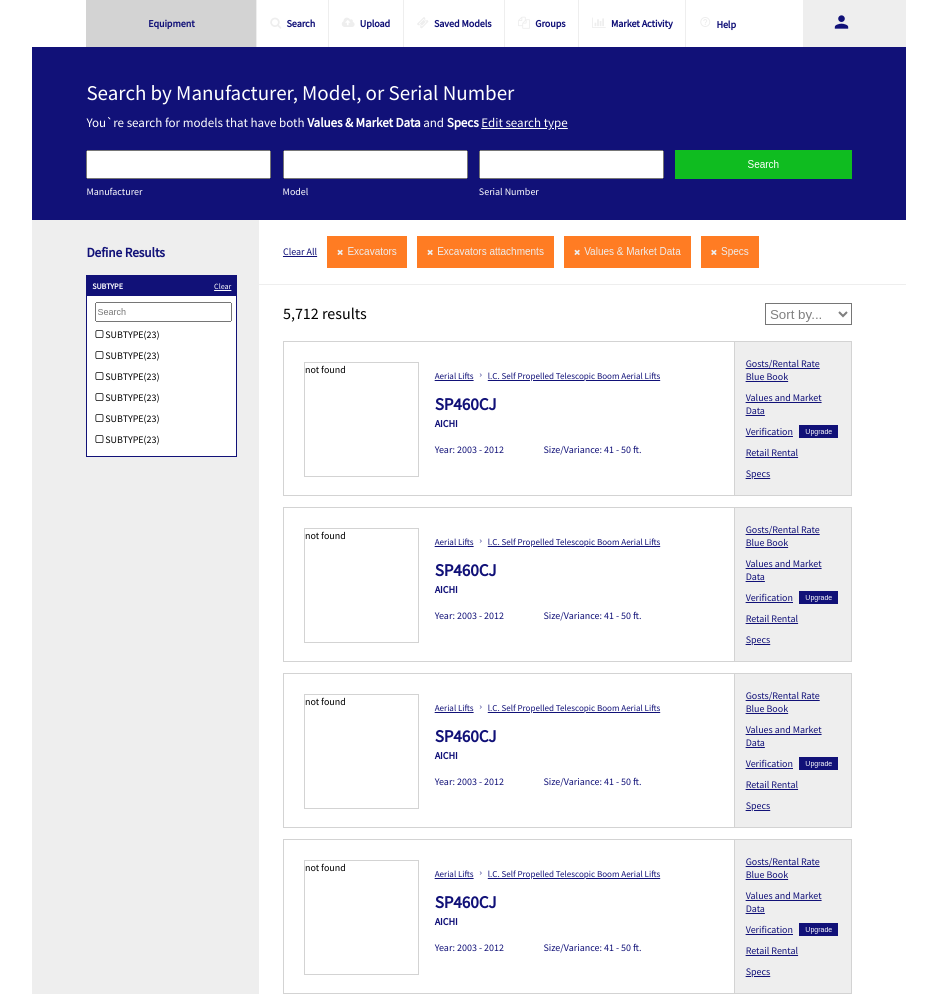
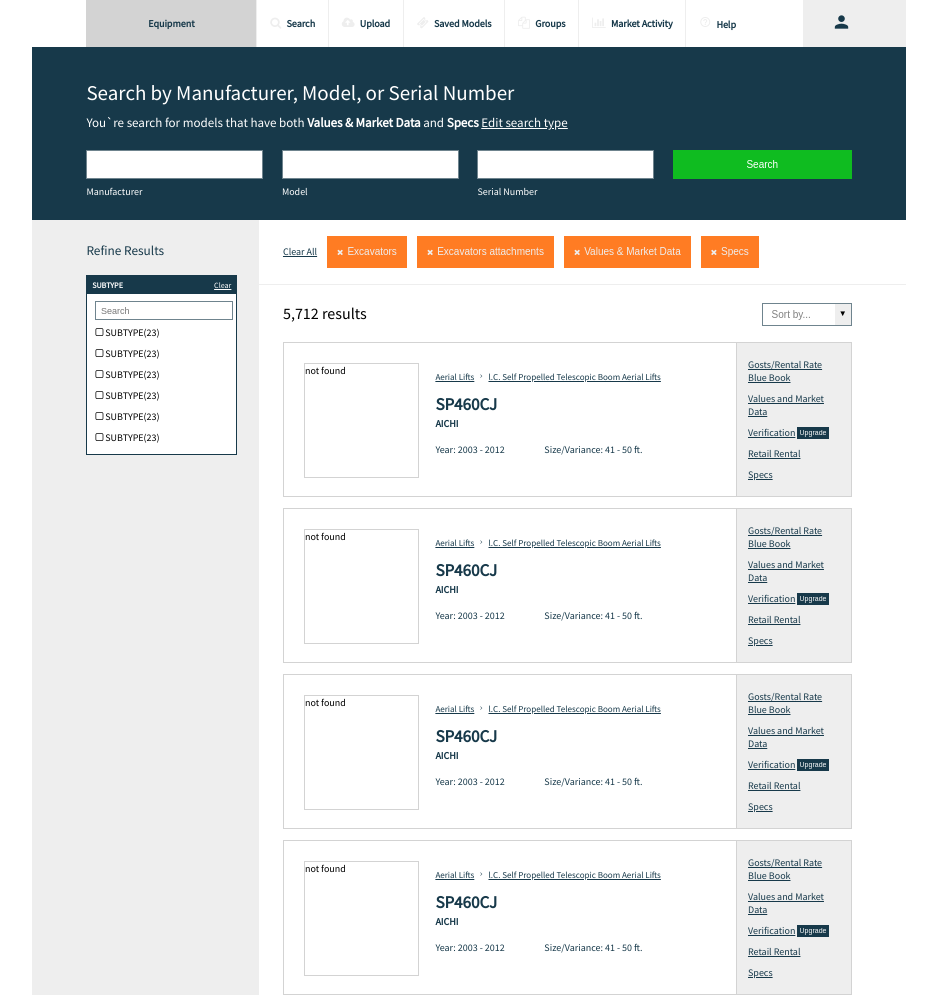
Before and after one commit to ZgerskiyVadim/responsive-layout, a website: page index.html in a window 1280 px wide. Shown: the whole page, without its empty margins (171-1108 px from the left). Drawn offline with Linux system fonts and the light colour scheme.

Commit message:
Change styles

```diff
--- a/css/main.scss
+++ b/css/main.scss
@@ -3,6 +3,8 @@
 $font: 'Source Sans Pro', sans-serif;
 $max-width: 874px;
 $background-grey: #eeeeee;
-$background-blue: #111178;
+$background-blue: #17394a;
+$background-light_blue: rgba(23, 57, 74, 0.62);
 $background-orange: #ff7c23;
+$background-green: #0fbc20;
 $padding-sections: 3.4em;
--- a/css/style.scss
+++ b/css/style.scss
@@ -95,9 +95,6 @@
         margin: 0.5rem 0;
         font-size: 13px;
       }
-      span {
-        font-weight: 700;
-      }
       a {
         color: white;
       }
@@ -105,19 +102,22 @@
         display: flex;
         margin-top: 1.2em;
         .form-control {
-          width: 20%;
-          margin-right: 2.7em;
+          width: 24%;
+          margin-right: 1.5em;
           &:last-child {
             width: 25%;
             margin-right: 0;
           }
           input {
-            height: 23px;
+            width: 97%;
+            height: 25px;
+            padding-left: 0.5em;
+            border: 1px solid  $background-light_blue;
           }
           button {
             width: 100%;
             height: 29px;
-            background-color: #0fbc20;
+            background-color: $background-green;
             color: white;
             font-size: 10px;
             border: none;
@@ -136,22 +136,23 @@
     display: flex;
     .sidebar {
       max-width: 17%;
-      padding: 1.5em 1.5em 0 $padding-sections;
+      padding: 1.4em 1.5em 0 $padding-sections;
       background-color: $background-grey;
       h5 {
         margin: 0;
+        font-weight: 500;
         color: $background-blue;
       }
       .sidebar__container {
         width: 9.3em;
-        margin-top: 0.9em;
+        margin-top: 1em;
         border: 1px solid $background-blue;
       }
       .subtype {
         display: flex;
         justify-content: space-between;
         align-items: center;
-        padding: 0.3em;
+        padding: 0.2em 0.3em 0.3em 0.3em;
         background-color: $background-blue;
         h6 {
           margin: 0;
@@ -169,11 +170,19 @@
         overflow-y: scroll;
         overflow-x: hidden;
         background-color: white;
+        &::-webkit-scrollbar {
+          //background-color: $background-grey;
+        }
+        &::-webkit-scrollbar-button {
+          color: $background-blue;
+          background-color: $background-blue;
+        }
         input {
-          width: 100%;
-          padding: 0.3em 0;
+          width: 99%;
+          padding: 0.5em 0 0.3em 0.5em;
           margin-top: 0.7em;
           font-size: 9px;
+          border: 1px solid  $background-light_blue;
         }
         .subtype-search__list {
           display: flex;
@@ -226,15 +235,29 @@
         .sorted-items__sorted-by {
           display: flex;
           justify-content: space-between;
-          select {
-            width: 6.5em;
-            height: 100%;
-            padding: 0.1em 0;
-            background-color: white;
-            color: gray;
-            &:focus {
-              color: black;
+          div {
+            position: relative;
+            select {
+              display: block;
+              width: 9em;
+              height: 23px;
+              padding-left: 0.5em;
+              font-size: 10px;
+              color: grey;
+              border: 1px solid $background-light_blue;
+              background-color: white;
             }
+          }
+          div:after {
+            content: '▼';
+            position: absolute;
+            right: 1px;
+            top: 1px;
+            height: 13px;
+            padding: 0.5em;
+            font-size: 8px;
+            background-color: $background-grey;
+            pointer-events: none;
           }
         }
         .sorted-items__list {
@@ -312,11 +335,11 @@
                 }
               }
               .tags__upgrade {
+                display: flex;
                 flex-direction: row;
-                a:first-child {
-                  margin-right: 5%;
-                }
+                align-items: flex-end;
                 button {
+                  padding: 0.3em 0.3em;
                   margin: 0 0.3em;
                   font-size: 7px;
                   background-color: $background-blue;
--- a/index.html
+++ b/index.html
@@ -64,8 +64,8 @@
             </h3>
             <p>
                 You`re search for models that have both
-                <span>Values & Market Data</span> and
-                <span>Specs</span>
+                <b>Values & Market Data</b> and
+                <b>Specs</b>
                 <a href="">Edit search type</a>
             </p>
             <form class="search__container__form">
@@ -88,8 +88,8 @@
         </div>
     </section>
     <section class="main">
-        <div class="sidebar">
-            <h5>Define Results</h5>
+        <aside class="sidebar">
+            <h5>Refine Results</h5>
             <div class="sidebar__container">
                 <div class="subtype">
                     <h6>SUBTYPE</h6>
@@ -129,7 +129,7 @@
                     </div>
                 </div>
             </div>
-        </div>
+        </aside>
 
         <div class="main-content">
             <section class="main-content__search-tags">
@@ -142,15 +142,14 @@
             <section class="sorted-items">
                 <section class="sorted-items__sorted-by">
                     <span>5,712 results</span>
-                    <form action="">
-                        <select required>
-                            <option value="" disabled selected hidden><h6>Sort by...</h6></option>
-                            <option value="0">Excavators</option>
-                            <option value="1">Excavators attachments</option>
-                            <option value="2">Values & Market Data</option>
-                            <option value="3">Specs</option>
+                    <div>
+                        <select>
+                            <option hidden selected>Sort by...</option>
+                            <option>Excavators</option>
+                            <option>Excavators attachments</option>
+                            <option>Values & Market Data</option>
                         </select>
-                    </form>
+                    </div>
                 </section>
                 <section class="sorted-items__list">
                     <article class="sorted-items__list__item">
@@ -167,7 +166,9 @@
                                 <footer>
                                     <div>
                                         <span>Year: </span>
-                                        <time>2003 - 2012</time>
+                                        <span>
+                                            <time>2003 - 2012</time>
+                                        </span>
                                     </div>
                                     <div>
                                         <span>Size/Variance: </span>
@@ -226,7 +227,9 @@
                                 <footer>
                                     <div>
                                         <span>Year: </span>
-                                        <time>2003 - 2012</time>
+                                        <span>
+                                            <time>2003 - 2012</time>
+                                        </span>
                                     </div>
                                     <div>
                                         <span>Size/Variance: </span>
@@ -285,7 +288,9 @@
                                 <footer>
                                     <div>
                                         <span>Year: </span>
-                                        <time>2003 - 2012</time>
+                                        <span>
+                                            <time>2003 - 2012</time>
+                                        </span>
                                     </div>
                                     <div>
                                         <span>Size/Variance: </span>
@@ -344,7 +349,9 @@
                                 <footer>
                                     <div>
                                         <span>Year: </span>
-                                        <time>2003 - 2012</time>
+                                        <span>
+                                            <time>2003 - 2012</time>
+                                        </span>
                                     </div>
                                     <div>
                                         <span>Size/Variance: </span>
@@ -389,7 +396,7 @@
                             </div>
                         </aside>
                     </article>
-                </se>
+                </section>
             </section>
         </div>
 
```
Also changed, not shown: css/style.css.
